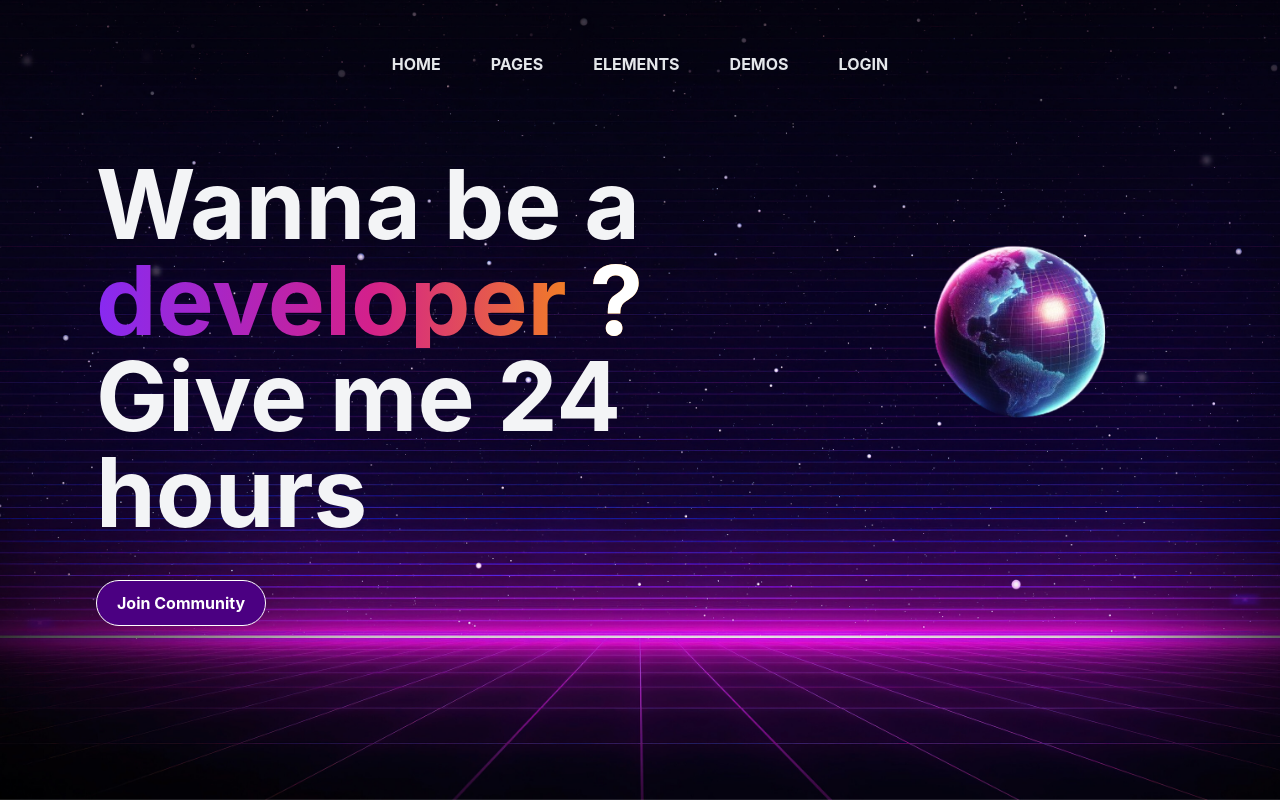
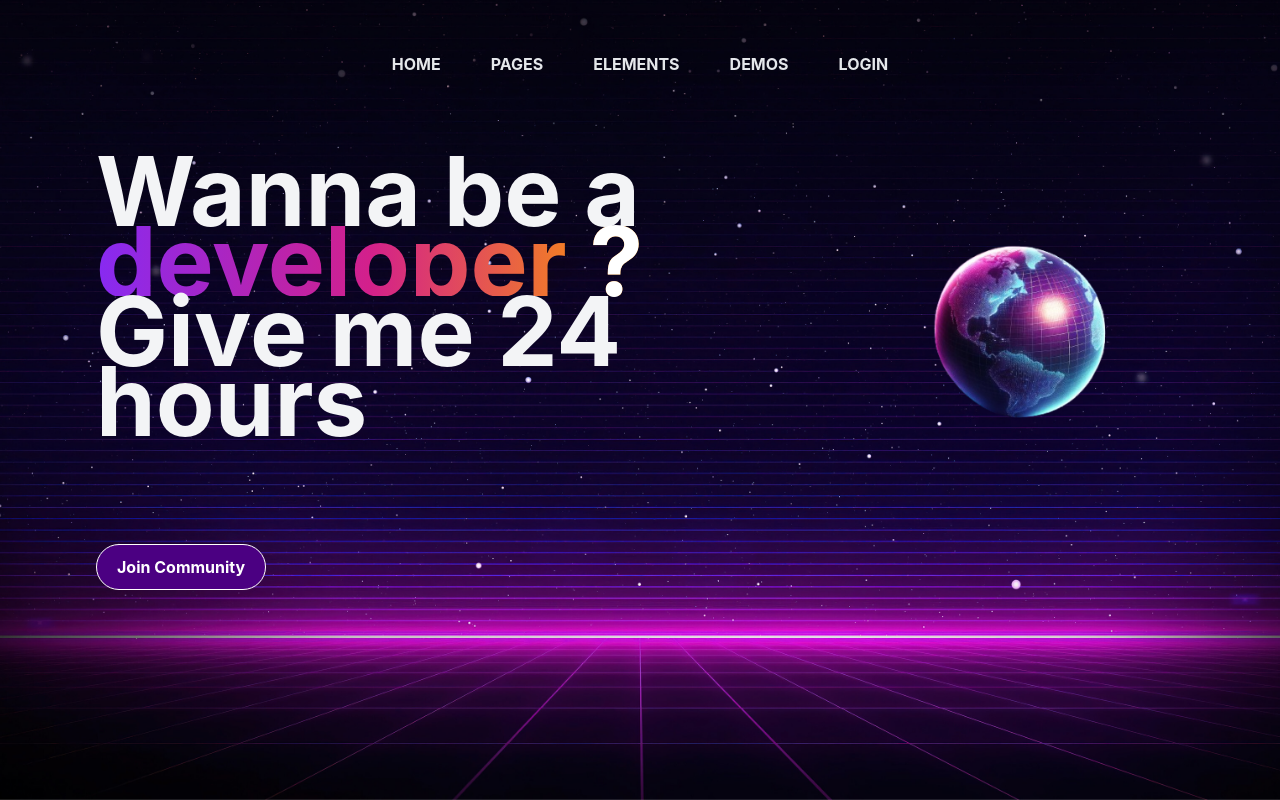
Before and after one commit to azdevcommunity/azdev-web, a React (Vite) app: page / in a window 1280 px wide. Built offline with nearby package versions, Linux system fonts and the light colour scheme; a web font is replaced by a local one.

Commit message:
:alarm_clock:

```diff
--- a/src/features/components/home/Button.tsx
+++ b/src/features/components/home/Button.tsx
@@ -2,12 +2,12 @@ import React from 'react';
 
 interface ButtonProps {
     onClick: () => void;
-    text: string;
+    children: React.ReactNode;
 }
 
-const Button: React.FC<ButtonProps> = ({ onClick, text }) => {
+const Button: React.FC<ButtonProps> = ({ onClick, children }) => {
     return (
-        <button className = {"customButton ml-24 mt-10"} onClick={onClick}>{text}</button>
+        <button className = {"customButton ml-24"} onClick={onClick}>{children}</button>
     );
 };
 
--- a/src/features/container/home/DeveloperSection.tsx
+++ b/src/features/container/home/DeveloperSection.tsx
@@ -9,7 +9,7 @@ const DeveloperSection = () => {
             Give me 24 <br/>
             hours
         </div>
-        <Button text={"Join Community"} onClick={() => {}} />
+        <Button onClick={() => {}} >Join Community</Button>
         </>
     );
 };
--- a/src/features/styles/home.css
+++ b/src/features/styles/home.css
@@ -1,6 +1,5 @@
-
 .developerSection{
-    line-height: 75px;
+    line-height: 70px !important;
 }
 .homeContainer{
     background-image: url("/assets/home/bgFinal.png");
@@ -56,6 +55,7 @@
 
 
 .customButton {
+    margin-top: 108px;
     background-color: #4B0082; /* Dark purple color */
     color: white; /* White text color */
     border: 1px solid #fff; /* No border */
```
